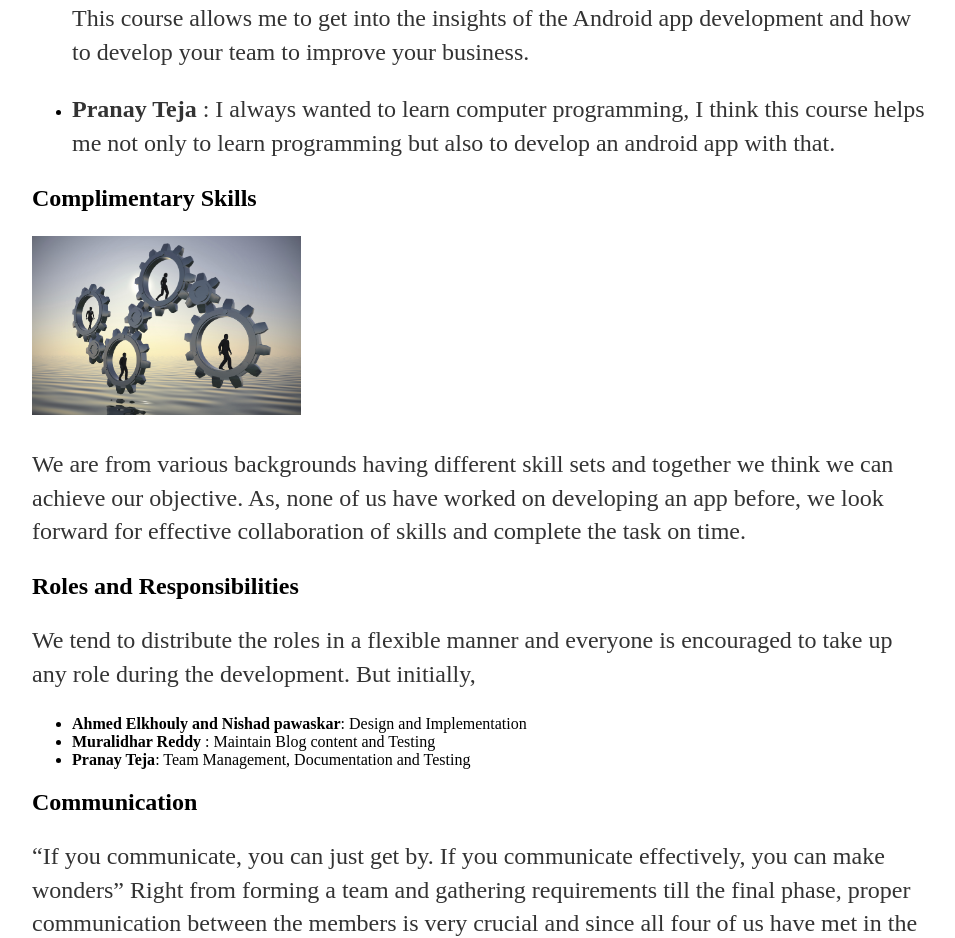
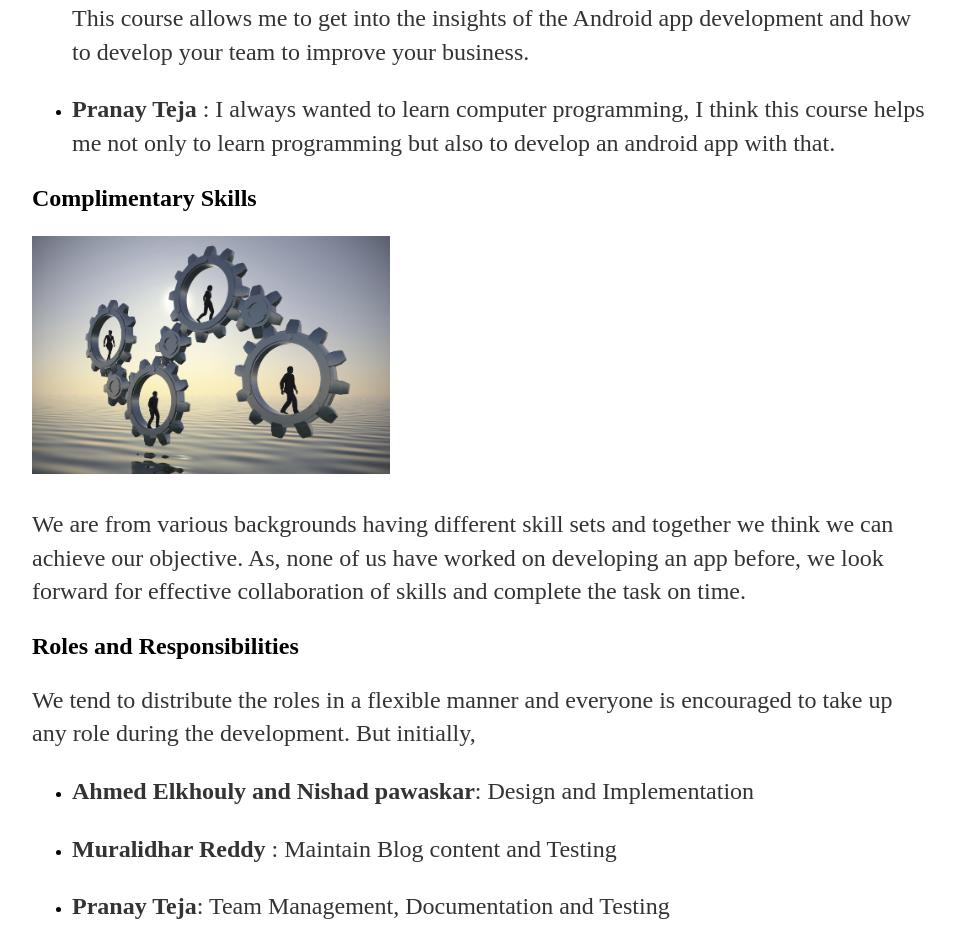
Before and after one commit to DBSE-teaching/isee2019-TeamMachine, a Jekyll site: the page built from docs/_posts/2019-04-15-Team-Presentation.md, in a window 1280 px wide. Shown: the part 1587-2525 px from the top of the page, without its empty margins (160-1115 px from the left). Built offline with Jekyll 4.4.1, drawn with Linux system fonts in a browser that asks for light colours; a file with an impossible date is left out.

Commit message:
Update 2019-04-15-Team-Presentation.md

```diff
--- a/docs/_posts/2019-04-15-Team-Presentation.md
+++ b/docs/_posts/2019-04-15-Team-Presentation.md
@@ -30,7 +30,7 @@
 
 ## Complimentary Skills
 
-![Team Coordination]({{site.baseurl}}/images/Team Coordination.jpg "Team Coordination"){:height="30%" width="30%"}
+![Team Coordination]({{site.baseurl}}/images/Team Coordination.jpg "Team Coordination"){:height="50%" width="40%"}
 
 We are from various backgrounds having different skill sets and together we think we can achieve our objective. As, none of us have worked on developing an app before, we 	look forward for effective collaboration of skills and complete the task on time.
 
@@ -39,7 +39,9 @@
 We tend to distribute the roles in a flexible manner and everyone is encouraged to take up any role during the development. But initially,
 
 * **Ahmed Elkhouly and Nishad pawaskar**:  Design and Implementation
+
 * **Muralidhar Reddy** : Maintain Blog content and Testing
+
 * **Pranay Teja**: Team Management, Documentation and Testing
 
 ## Communication
@@ -48,7 +50,9 @@
 Right from forming a team and gathering requirements till the final phase, proper communication between the members is very crucial and since all four of us have met in the context of course and so, it will be a challenge initially.
 
 * We will use messaging apps like Whatsapp and Messenger
+
 * We have team meetings twice a week to discuss the progress of the project.
+
 * We are using GitHub to share, merge and update our work and slack for communication.
 
 (logo of GitHub and slack)
```
